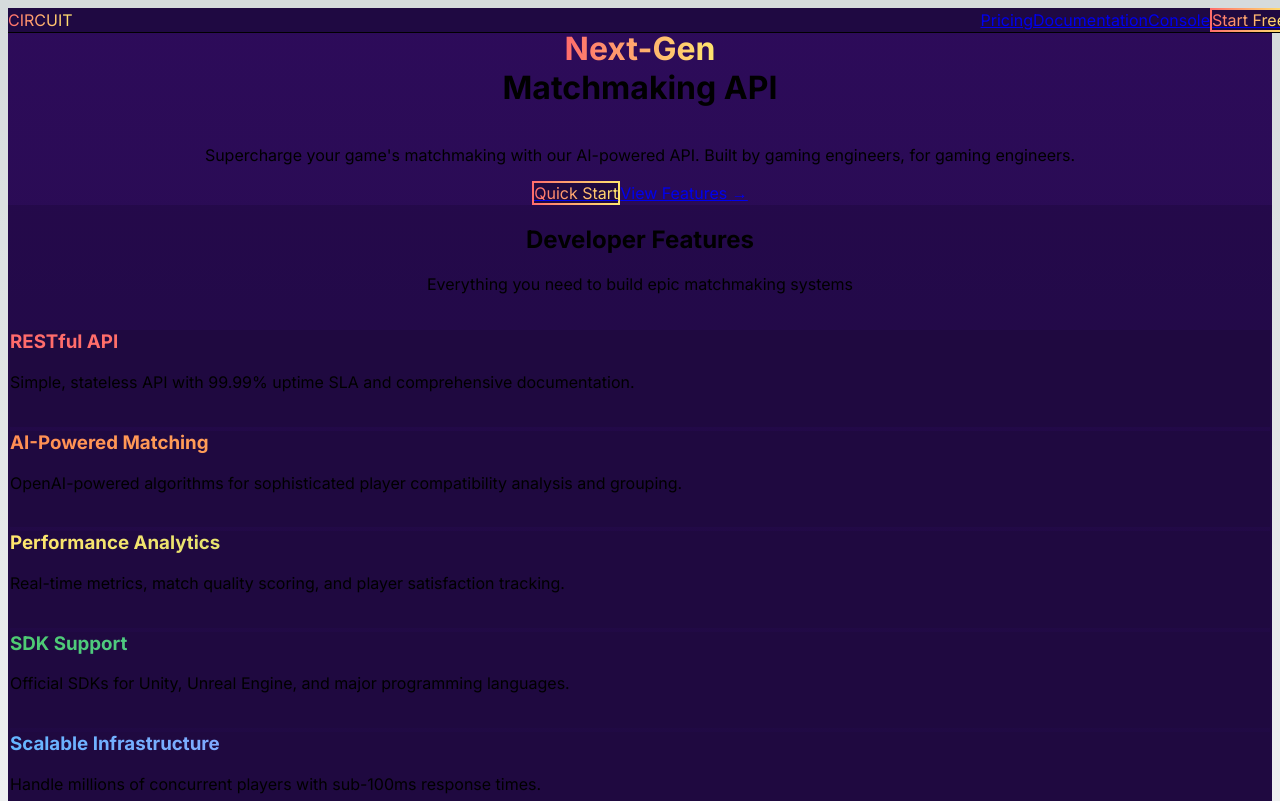
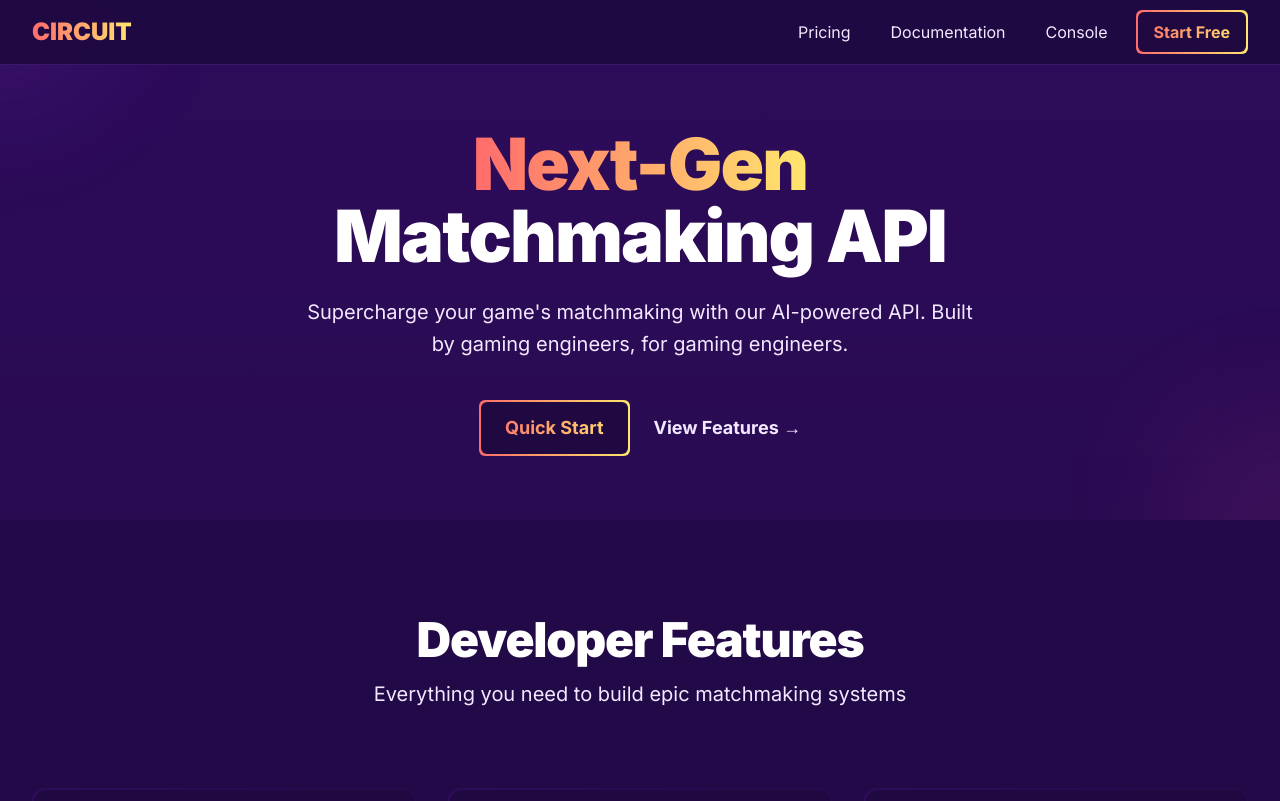
Before and after one commit to rogerHuntGauntlet/alpha-circuit, a Next.js app: page / in a window 1280 px wide. Shown: the top 801 px of the page. Built offline with nearby package versions, Linux system fonts and the light colour scheme.

Commit message:
Update Tailwind CSS and PostCSS configuration to latest versions

```diff
--- a/package.json
+++ b/package.json
@@ -40,10 +40,10 @@
     "@types/node": "^22.13.5",
     "@types/react": "^19.0.10",
     "@types/react-dom": "^19.0.4",
-    "autoprefixer": "^10.4.20",
-    "postcss": "^8.5.3",
+    "autoprefixer": "^10.4.14",
+    "postcss": "^8.4.31",
     "prisma": "^6.4.1",
-    "tailwindcss": "^4.0.8",
+    "tailwindcss": "^3.3.0",
     "typescript": "5.7.3"
   }
 }
--- a/postcss.config.js
+++ b/postcss.config.js
@@ -2,5 +2,5 @@ module.exports = {
   plugins: {
     tailwindcss: {},
     autoprefixer: {},
-  },
+  }
 }
--- a/tailwind.config.js
+++ b/tailwind.config.js
@@ -1,9 +1,9 @@
 /** @type {import('tailwindcss').Config} */
 module.exports = {
   content: [
-    './pages/**/*.{js,ts,jsx,tsx,mdx}',
+    './app/**/*.{js,ts,jsx,tsx,mdx}',
     './components/**/*.{js,ts,jsx,tsx,mdx}',
-    './app/**/*.{js,ts,jsx,tsx,mdx}',
+    './src/**/*.{js,ts,jsx,tsx,mdx}',
   ],
   theme: {
     extend: {},
```
Also changed, not shown: 1 other file (tests, documents, lock files or other folders).
